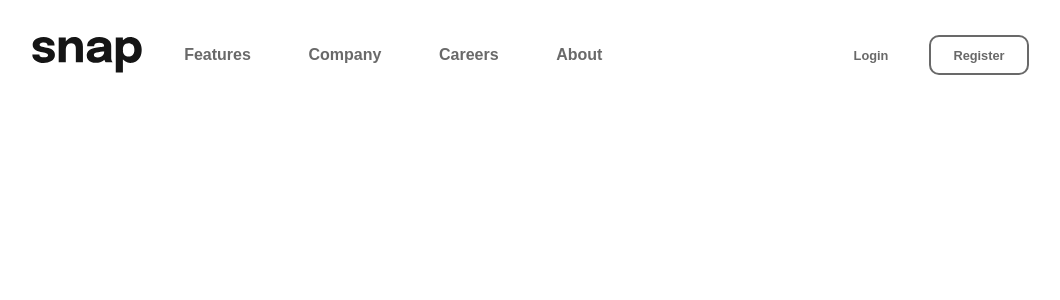
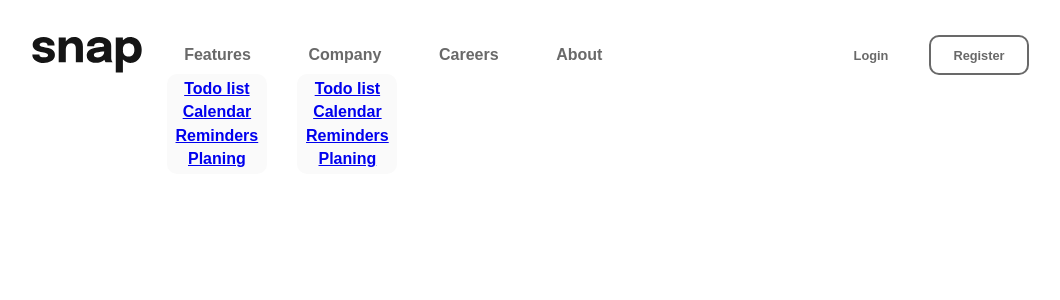
Before and after one commit to pedromiguel-dev/intro-section-with-dropdow, a React (Vite) app: page / in a window 1280 px wide. Shown: the top 300 px of the page, without its empty margins (123-1183 px from the left). Built offline with nearby package versions, Linux system fonts and the light colour scheme.

Commit message:
workin on dropdown

```diff
--- a/src/components/nav-button/index.tsx
+++ /dev/null
@@ -1,31 +0,0 @@
-//@ts-ignore
-import styled from "styled-components";
-
-interface NavButtonProps {
-  hasDropdown?: boolean;
-}
-
-const NavButtons = styled.button<NavButtonProps>`
-  background-color: ${(props: NavButtonProps) =>
-    props.hasDropdown ? "var(--almost-Black)" : "transparent"};
-
-  border: none;
-  cursor: pointer;
-  outline: none;
-  padding: 1em;
-  font-size: 0.8em;
-  & > a {
-    color: var(--medium-gray);
-    cursor: pointer;
-    text-decoration: none;
-
-    &:hover {
-      color: var(--almost-black);
-    }
-  }
-
-  font-size: var(--font-base-paragraph);
-  font-weight: bold;
-`;
-
-export default NavButtons;
--- a/src/components/navbar/index.tsx
+++ b/src/components/navbar/index.tsx
@@ -4,7 +4,7 @@ import styled from "styled-components";
 //@ts-ignore
 import LogoSnap from "../../../assets/logo/logo.svg";
 import Button from "../buttons";
-import NavButtons from "../nav-button";
+import NavButtons from "./nav-button";
 
 const Nav = styled.nav`
   display: flex;
@@ -35,9 +35,6 @@ const GridContainer = styled.div`
     }
   }
 `;
-const ImageLogo = styled.img`
-  width: clamp(100px, 100vh, 110px);
-`;
 const ButtonsList = styled.ul`
   display: flex;
   align-items: center;
@@ -48,7 +45,20 @@ const ButtonsList = styled.ul`
   height: 100%;
   width: 100%;
 `;
-
+const dropItens = [
+  <React.Fragment key={"todo"}>
+    <a href="#">Todo list</a>
+  </React.Fragment>,
+  <React.Fragment key={"cal"}>
+    <a href="#">Calendar</a>
+  </React.Fragment>,
+  <React.Fragment key={"reminder"}>
+    <a href="#">Reminders</a>
+  </React.Fragment>,
+  <React.Fragment key={"plan"}>
+    <a href="#">Planing</a>
+  </React.Fragment>,
+];
 const NavBar = () => {
   return (
     <Nav>
@@ -62,17 +72,21 @@ const NavBar = () => {
             justifyContent: "center",
           }}
         >
-          <ImageLogo src={LogoSnap} alt="Snap company website" />
+          <img
+            style={{ width: "clamp(100px, 100vh, 110px)" }}
+            src={LogoSnap}
+            alt="Snap company website"
+          />
         </div>
         <div className="List" style={{ gridArea: "List" }}>
           <ButtonsList>
             <li>
-              <NavButtons>
+              <NavButtons hasDropdown dropItens={dropItens} isActive>
                 <a href="#">Features</a>
               </NavButtons>
             </li>
             <li>
-              <NavButtons>
+              <NavButtons hasDropdown dropItens={dropItens} isActive>
                 <a href="#">Company</a>
               </NavButtons>
             </li>
--- /dev/null
+++ b/src/components/navbar/nav-button/index.tsx
@@ -0,0 +1,74 @@
+//@ts-ignore
+import styled from "styled-components";
+//@ts-ignore
+import dropDown from "../../../../assets/icons/icon-arrow-down.svg";
+
+interface NavButtonProps {
+  hasDropdown?: boolean;
+  isActive?: boolean;
+  dropItens?: React.ReactNode[];
+  children: React.ReactNode;
+}
+
+const Buttons = styled.button<NavButtonProps>`
+  position: relative;
+  background-color: transparent;
+  border: none;
+  cursor: pointer;
+  outline: none;
+  padding: 1em;
+  font-size: 0.8em;
+  & > a {
+    color: var(--medium-gray);
+    cursor: pointer;
+    text-decoration: none;
+
+    &:hover {
+      color: var(--almost-black);
+    }
+  }
+
+  font-size: var(--font-base-paragraph);
+  font-weight: bold;
+
+  &:after {
+    content: url(${dropDown});
+    display: ${(props: NavButtonProps) =>
+      props.hasDropdown ? `block` : `none`};
+    position: absolute;
+    right: 0;
+    top: 50%;
+    transform: translateY(-50%);
+    transition: transform 0.2s ease-in-out;
+  }
+`;
+const Dropdown = styled.ul`
+  position: absolute;
+  right: 0;
+  display: flex;
+  flex-direction: column;
+  justify-content: space-evenly;
+  gap: 5px;
+  padding: 5px 0;
+  margin: 10px 0 0 0;
+  min-width: 100px;
+  min-height: 100px;
+
+  list-style: none;
+  background-color: var(--almost-white);
+  border-radius: 10px;
+`;
+const NavButtons = (props: NavButtonProps) => {
+  console.log(props);
+
+  return (
+    <Buttons>
+      {props.children}
+      {props.hasDropdown && props.isActive && (
+        <Dropdown>{props.dropItens}</Dropdown>
+      )}
+    </Buttons>
+  );
+};
+
+export default NavButtons;
```
